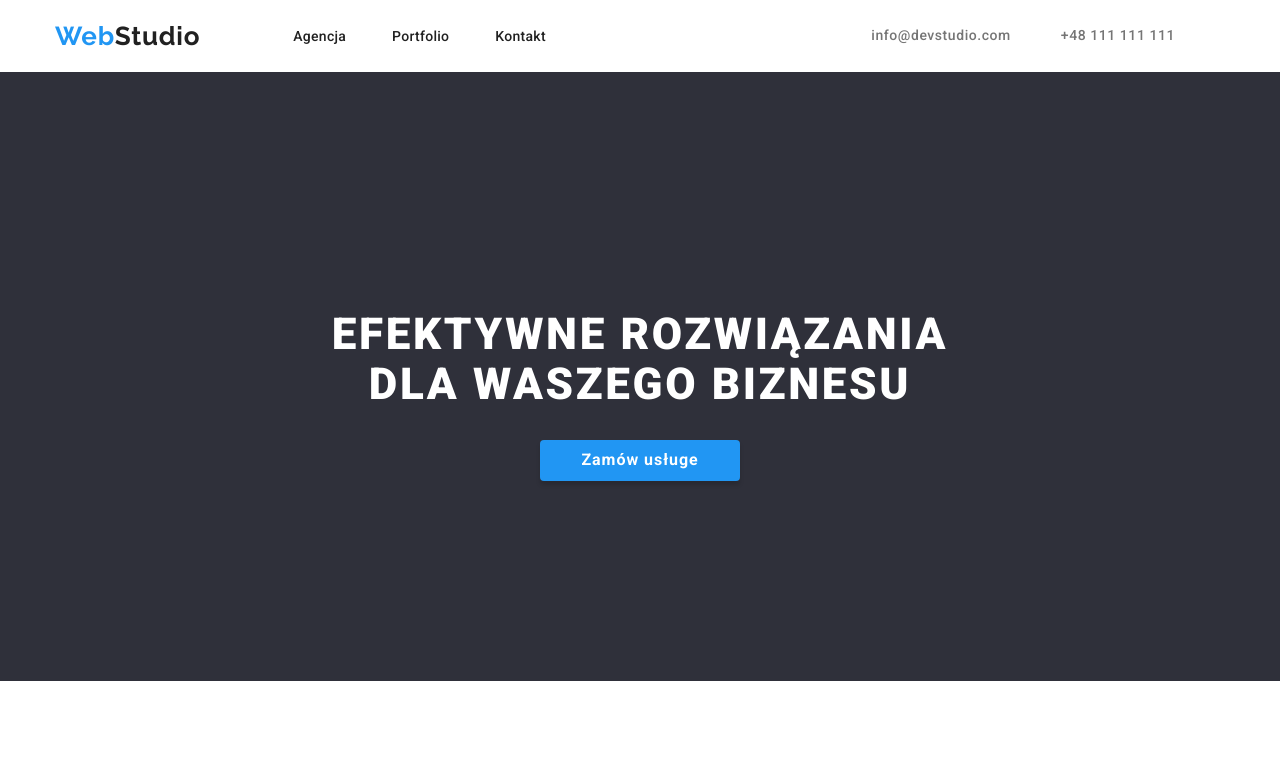
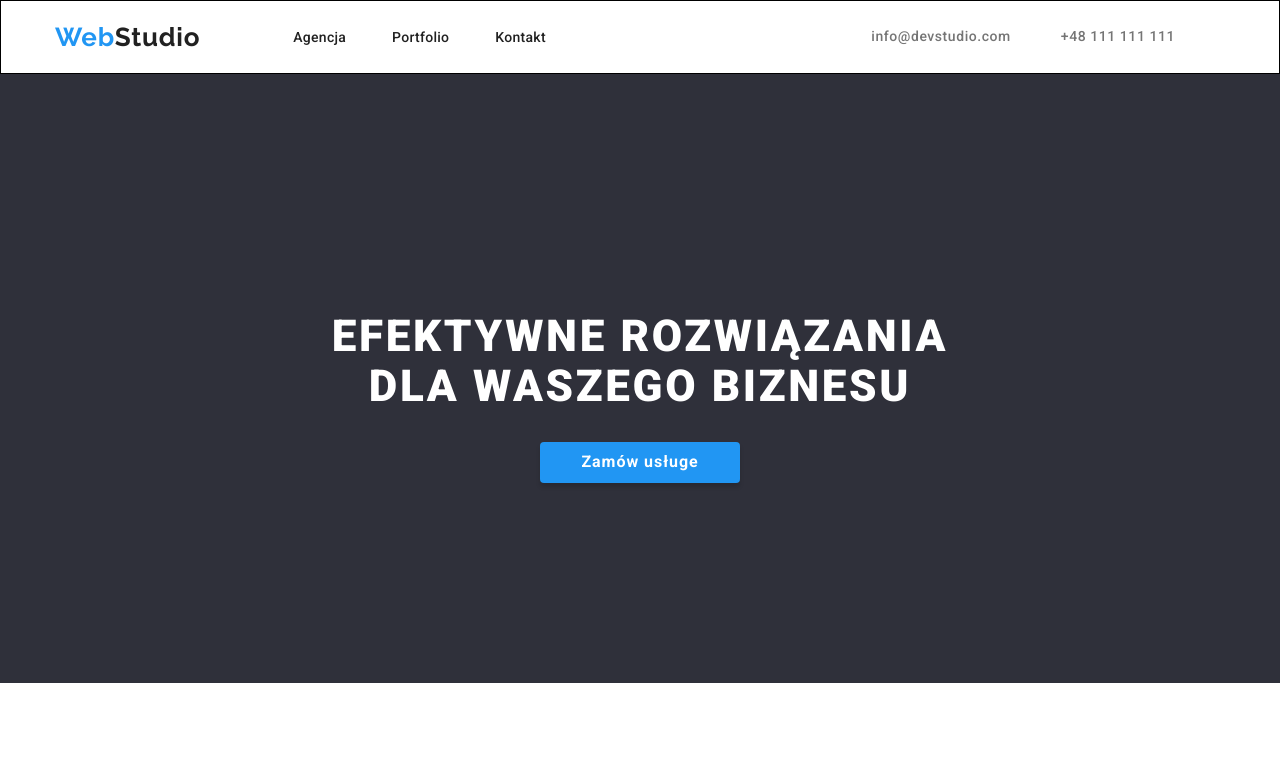
Before and after one commit to MichalBxqt/goit-markup-hw-03, a plain HTML site: page index.html in a window 1280 px wide. Shown: the top 772 px of the page. Drawn offline with nearby package versions, Linux system fonts and the light colour scheme.

Commit message:
commit header border update

```diff
--- a/css/styles.css
+++ b/css/styles.css
@@ -26,7 +26,7 @@ body {
   padding: 19px 0px;
   display: flex;
   align-items: center;
-  box-shadow: 0px 4px 4px 0px #00000040;
+  border: 1px solid #000000
 }
 .container {
   width: 1200px;
```
